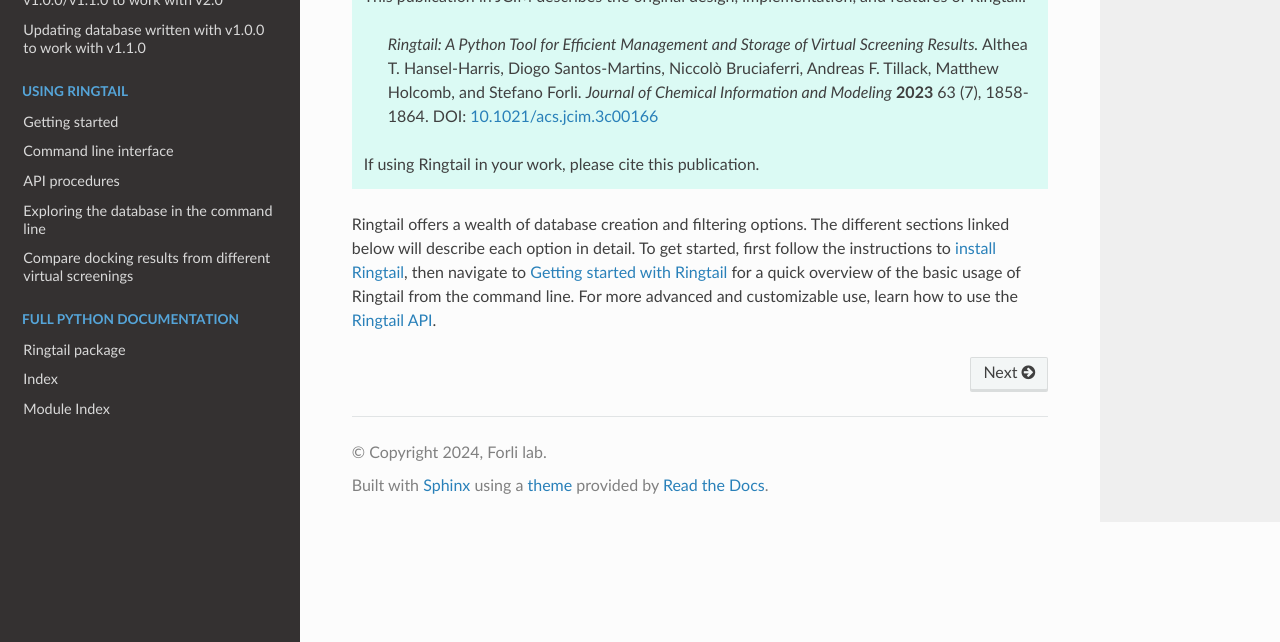
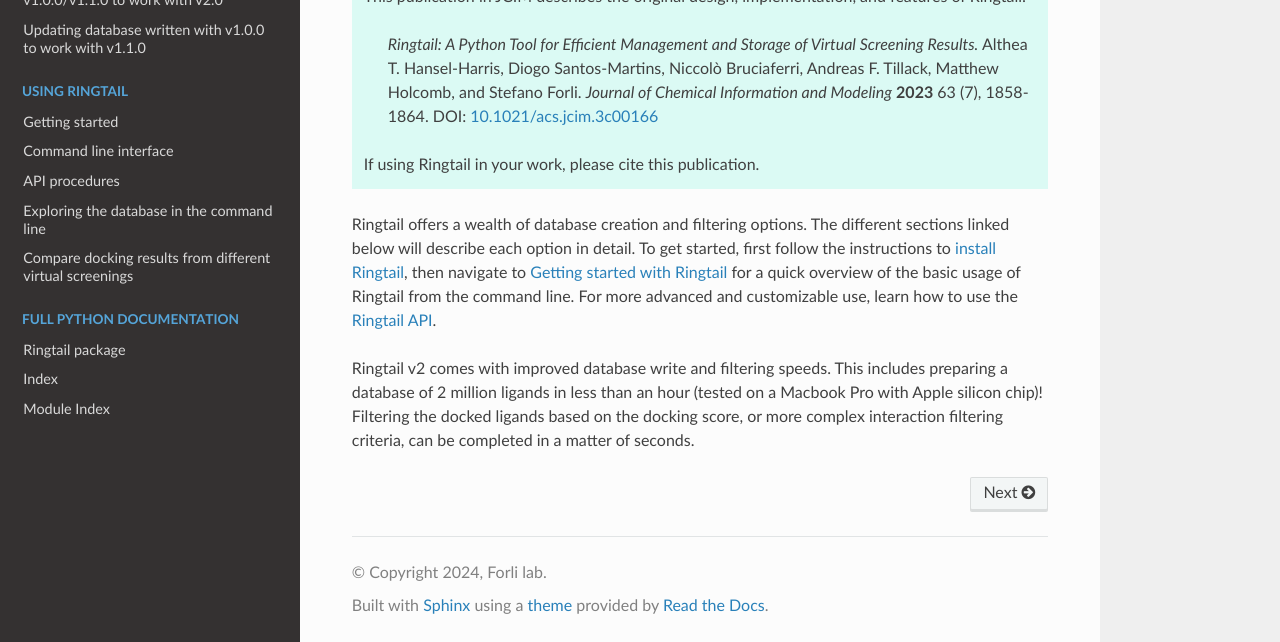
Before and after one commit to forlilab/Ringtail, a Sphinx documentation site: the page built from docs/source/index.rst, in a window 1280 px wide and 900 px high, scrolled down 666 px, cut to the strip 258-900 px from the top of the window. Built offline with Sphinx 7.4.7 and the Read the Docs theme 3.1.0, drawn with Linux system fonts in a browser that asks for light colours.

Commit message:
added statement about speed for v2

```diff
--- a/docs/source/index.rst
+++ b/docs/source/index.rst
@@ -29,6 +29,10 @@ Ringtail offers a wealth of database creation and filtering options. The differe
 To get started, first follow the instructions to :ref:`install Ringtail <installation>`, then navigate to :ref:`Getting started with Ringtail <get_started>` for a quick overview of the basic usage of Ringtail from the command line.
 For more advanced and customizable use, learn how to use the :ref:`Ringtail API <api>`.
 
+
+Ringtail v2 comes with improved database write and filtering speeds. This includes preparing a database of 2 million ligands in less than an hour (tested on a Macbook Pro with Apple silicon chip)! Filtering the docked ligands based on the docking score, or more complex interaction filtering criteria, can be completed in a matter of seconds.
+
+
 .. toctree::
    :maxdepth: 2
    :hidden:
```
